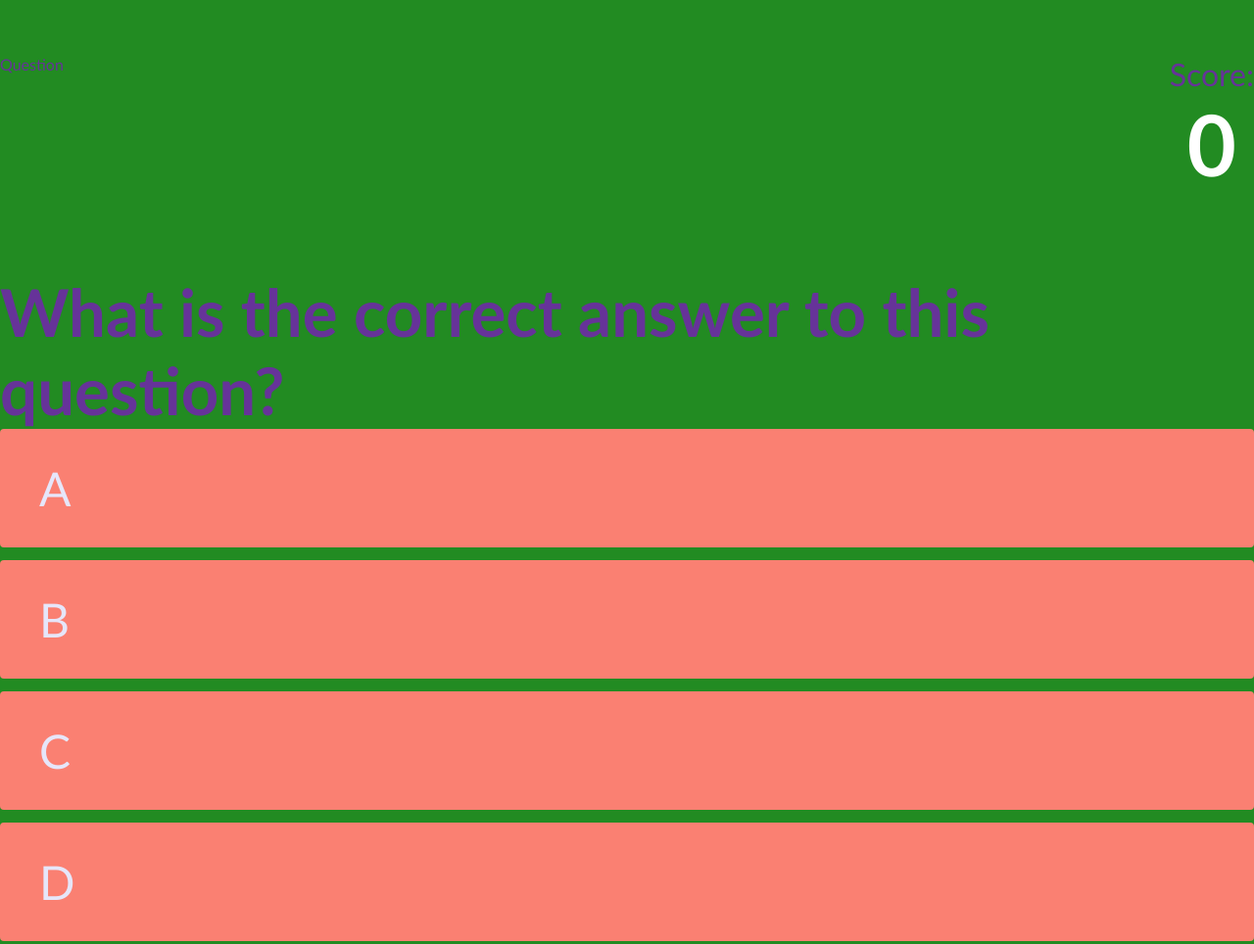
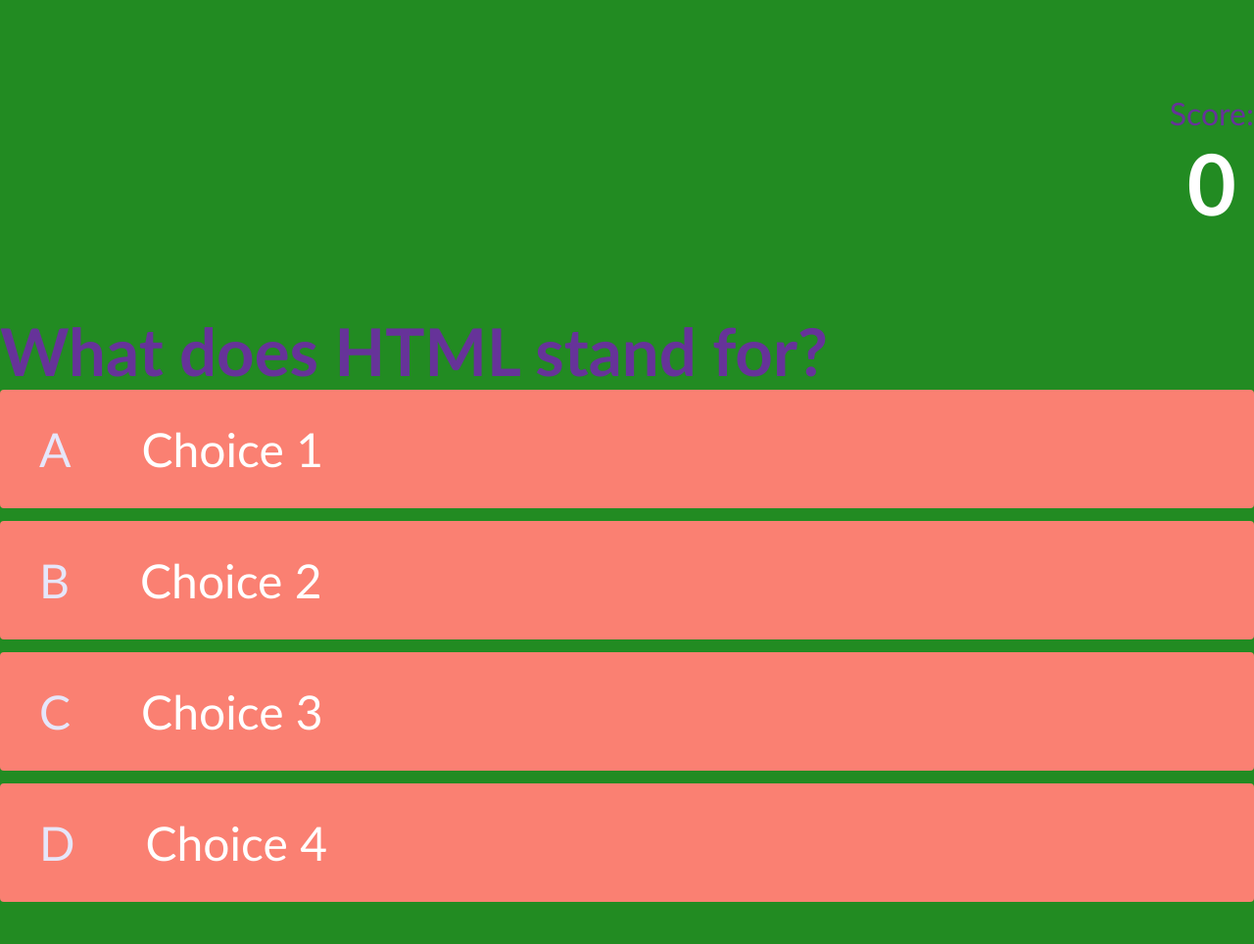
Before and after one commit to scottydphillips/sdp-code-quiz-v3, a plain HTML site: page game.html in a window 1280 px wide. Shown: the part 125-1089 px from the top of the page at 98% size. Drawn offline with nearby package versions, Linux system fonts and the light colour scheme.

Commit message:
takin the L

```diff
--- a/assets/js/script.js
+++ b/assets/js/script.js
@@ -1,5 +1,7 @@
 var question = $("#question");
-var choices = Array.from(document.querySelectorAll(".choiceText"));
+console.log(question)
+var choices = document.querySelectorAll(".choiceText");
+console.log(choices)
 var timerText = $("#timer");
 var scoreText = $("#score");
 
@@ -61,9 +63,6 @@ var startGame = function() {
 	getNewQuestion()
 }
 
-
-
-
 var getNewQuestion = function () {
 	if(availableQuestions.length = 0 || questionCounter > MAX_QUESTIONS) {
 		localStorage.setItem("mostRecentScore", score)
@@ -75,11 +74,12 @@ var getNewQuestion = function () {
 		availableQuestions.push(questions[i].question)
 	};
 	console.log(availableQuestions);
-	question.textContent = availableQuestions[0].question;
-
+	for (i=0; i<questions.length; i++) {
+	question[i].textContent = availableQuestions[i];
+	};
 	choices.forEach(choice => {
-		const number = choice.dataset["number"];
-		choice.textContent = availableQuestions["choiceText" + number];
+		var number = choice.dataset.number;
+		choice.textContent = questions[0].choice1
 	})
 
 	availableQuestions.splice(questions, 1);
--- a/game.html
+++ b/game.html
@@ -14,7 +14,6 @@
 			<div id="hud">
 				<div class="hudItem">
 					<p id="timerText" class="timerPrefix">
-						Question
 					</p>
 					<div id="timer"></div>
 				</div>
```
Also changed, not shown: highscores.html (+1 -1 lines).
